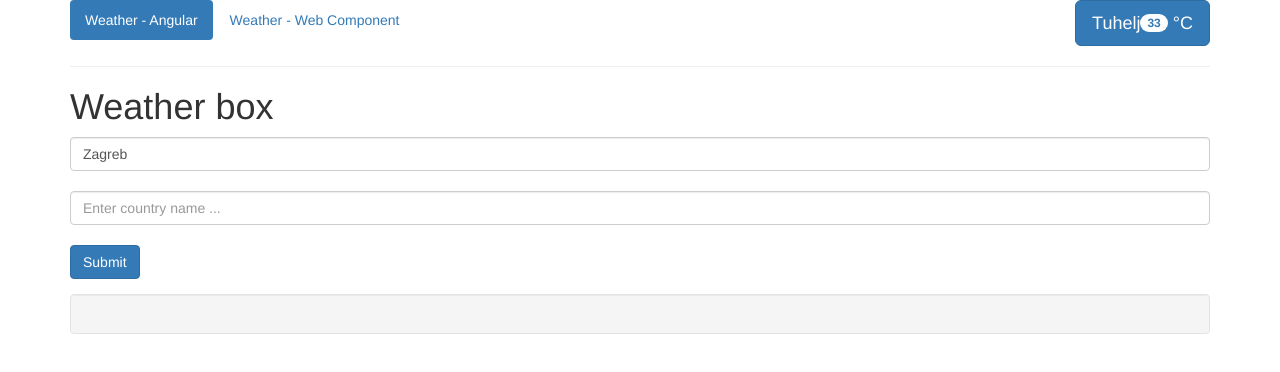
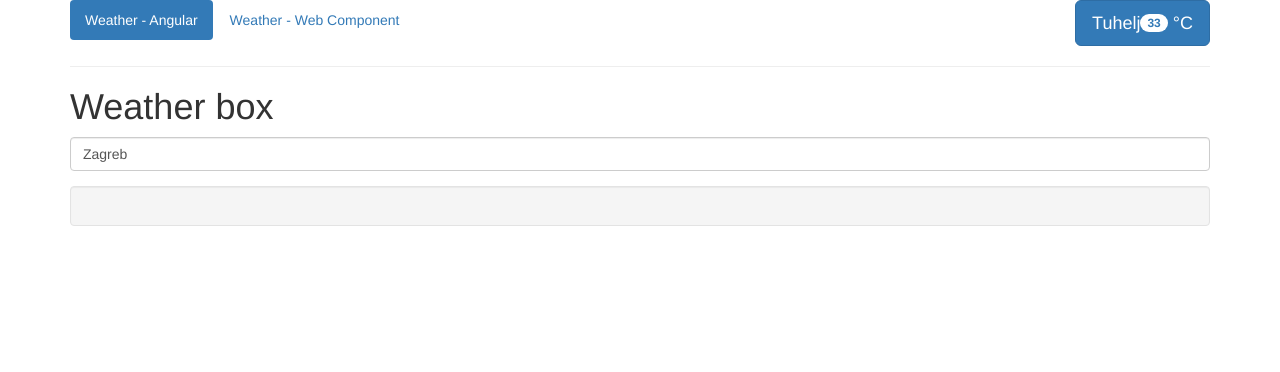
Before and after one commit to josipklaric/web-component-angular, an Angular app: page /weather in a window 1280 px wide. Shown: the top 372 px of the page. Built offline with nearby package versions, Linux system fonts and the light colour scheme.

Commit message:
removed country textbox and submit button, additional cleanup

```diff
--- a/src/app/weather-search/weather-search.component.html
+++ b/src/app/weather-search/weather-search.component.html
@@ -1,6 +1,3 @@
 <div class="form-group">
-  <input type="text" [(ngModel)]="cityName" class="form-control" placeholder="Enter City name ..." (blur)="onBlur(this)"><br>
-  <input type="text" [(ngModel)]="countryName" class="form-control" placeholder="Enter country name ..."><br>
-
-  <button type="button" class="btn btn-primary" (click)="getDataFromService()">Submit</button>
+  <input type="text" [(ngModel)]="cityName" class="form-control" placeholder="Enter City name ..." (blur)="onBlur(this)">
 </div>
--- a/src/app/weather-search/weather-search.component.ts
+++ b/src/app/weather-search/weather-search.component.ts
@@ -17,7 +17,6 @@ export class WeatherSearchComponent implements OnInit {
 
   onBlur(input: HTMLInputElement) {
     console.log('>> app-weather-search > onBlur fired! -> city: ' + this.cityName);
-    // this.onSearchDataChange.emit({ 'city': this.cityName, 'temp': this.temp });
     this.onSearchDataChange.emit(this.cityName);
   }
   ngOnInit() {
```
